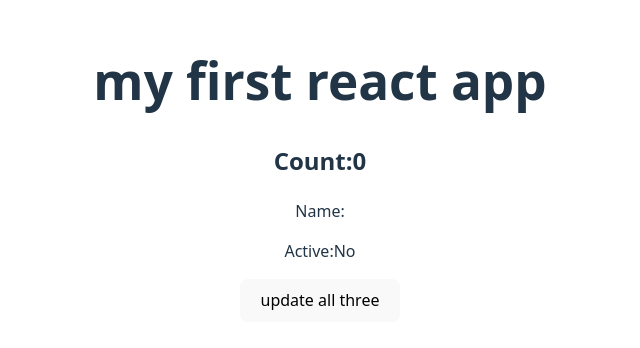
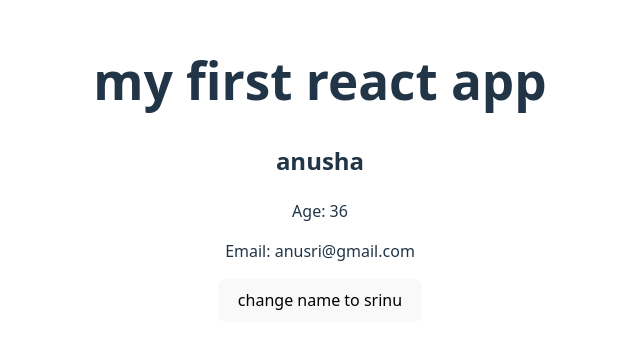
Before and after one commit to anubapatla/My-First-React-App, a React (Vite) app: page / in a window 1280 px wide. Shown: the part 230-578 px from the top of the page, without its empty margins (320-960 px from the left). Built offline with nearby package versions, Linux system fonts and the light colour scheme.

Commit message:
userprofile component created for example of usestate with examples

```diff
--- a/src/App.jsx
+++ b/src/App.jsx
@@ -27,15 +27,16 @@ import { SimpleCounter } from "./SimpleCounter";
 import { UserDashboard } from "./UserDashboard";
 import {PrevStateCounter} from "./PrevStateCounter"
 import { BatchingCounter } from "./BatchingCounter";
+import { Userprofile } from "./UserProfile";
 function App() {
   //const [count, setCount] = useState(0)
 
   return (
     <div>
        <h1> my first react app</h1>
-       <BatchingCounter/>
+      <Userprofile/>
       {/* <UserDashboard isPremium={true}/>
-       <Counter/>
+       <Counter/>  <BatchingCounter/>
        <LoginCard/>
         <PrevStateCounter/>
        <SimpleCounter/>*/}
--- /dev/null
+++ b/src/UserProfile.jsx
@@ -0,0 +1,24 @@
+import { useState } from "react"
+
+export const Userprofile =()=>{
+    const [user,setUser]= useState({
+
+        name:"anusha",
+        age:36,
+        email:"anusri@gmail.com",
+    });
+    console.log("component rendering,user:",user);
+    const updateName =()=>{
+        setUser({
+            name: "srinu",
+        });
+    };
+    return (
+        <div>
+            <h2>{user.name}</h2>
+            <p>Age: {user.age}</p>
+            <p>Email: {user.email}</p>
+          <button onClick={ updateName}>change name to srinu</button>
+        </div>
+    );
+};
```
